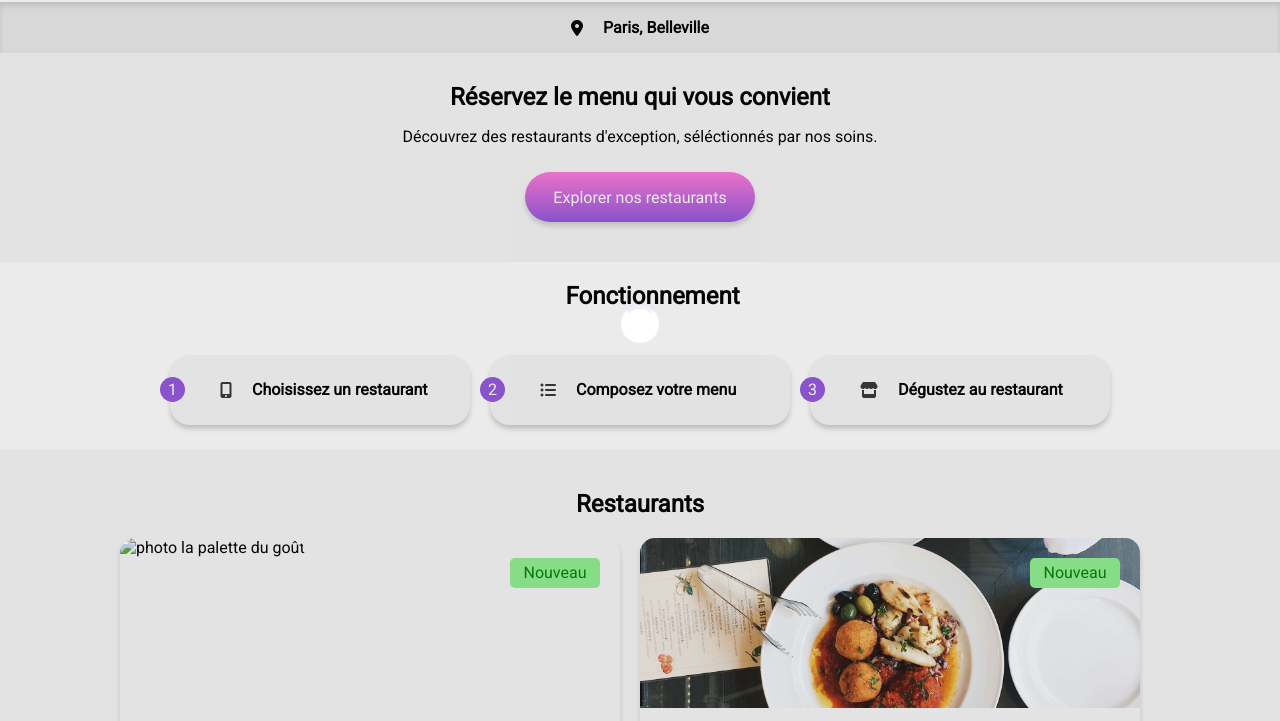
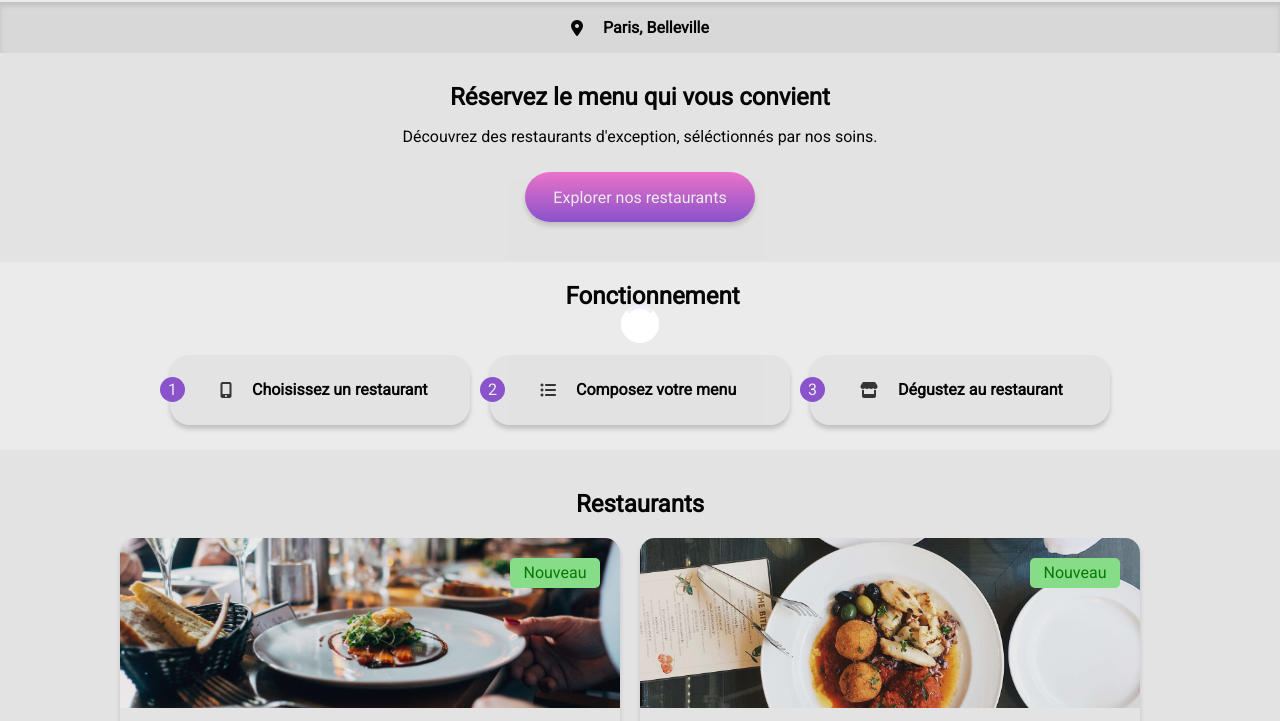
Before and after one commit to MaceoBasse/ohmyfood, a website: page index.html in a window 1280 px wide. Shown: the part 76-797 px from the top of the page. Drawn offline with Linux system fonts and the light colour scheme; a web font is replaced by a local one.

Commit message:
Update index.html

```diff
--- a/index.html
+++ b/index.html
@@ -65,7 +65,7 @@
             ><div class="new"><p class="new_text">Nouveau</p></div>
             <div class="img_restaurants">
               <img
-                src="img/restaurants/la_palette_du_goût.jpg"
+                src="img/restaurants/la_palette_du_gout.jpg"
                 alt="photo la palette du goût"
               />
             </div>
```
